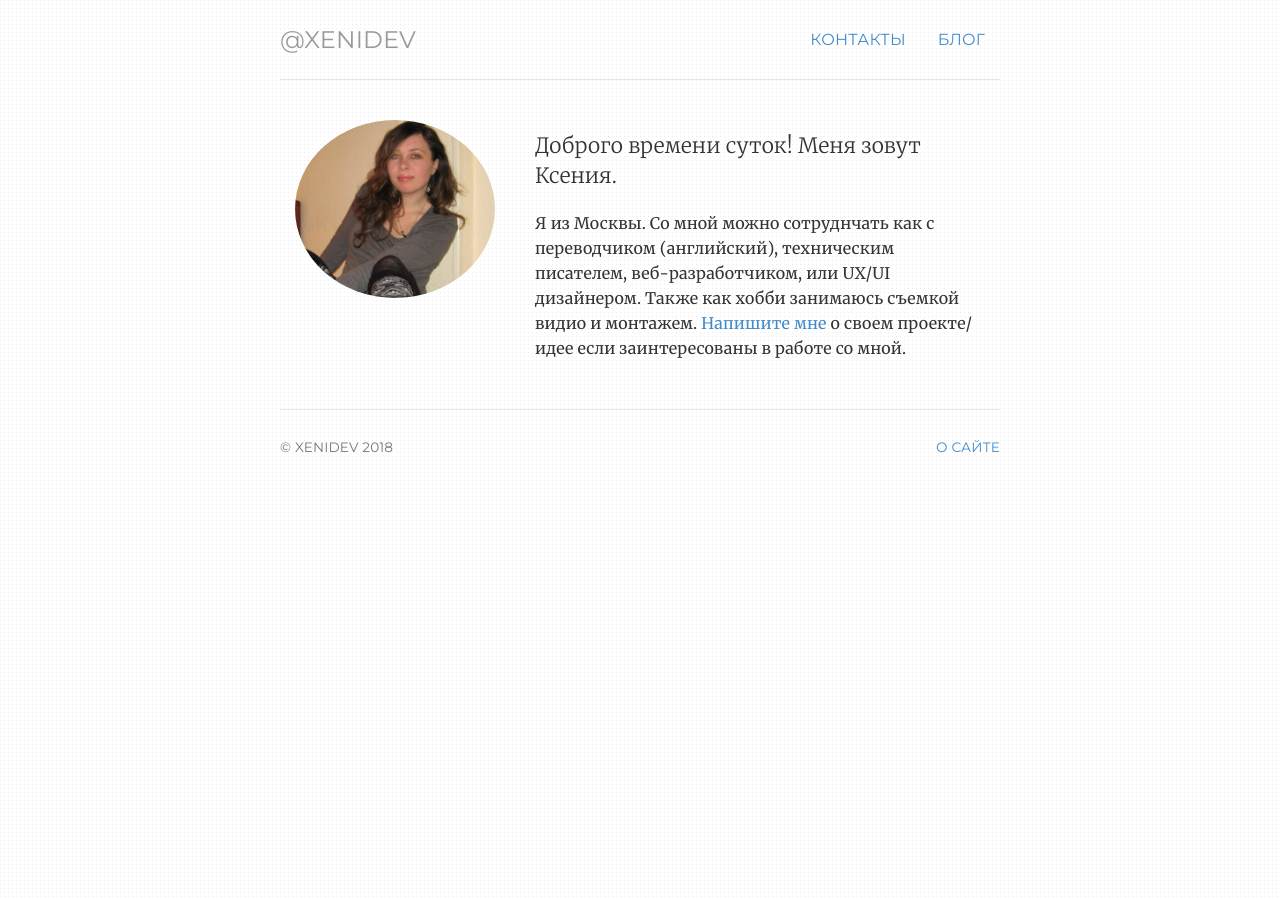
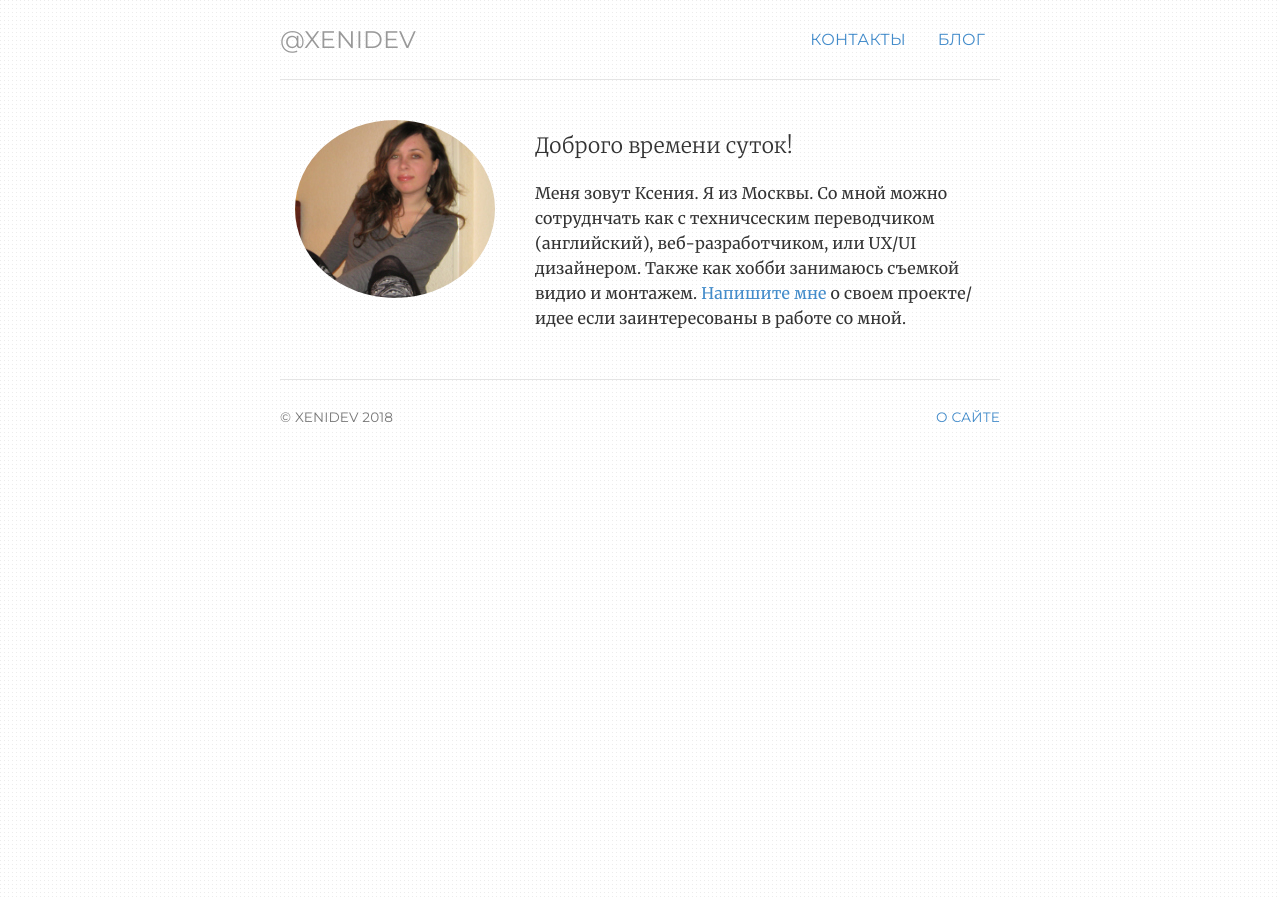
Before and after one commit to ValeraS/xenidev.github.io, a Jekyll site: the page built from index.html, in a window 1280 px wide. Built offline with Jekyll 4.4.1, drawn with Linux system fonts in a browser that asks for light colours.

Commit message:
Update index.html

```diff
--- a/index.html
+++ b/index.html
@@ -11,11 +11,11 @@ contact: passive
     <img class="img-circle avatar" alt="Ksenia Proкоfieva" src="img/700.jpg">
   </div>
   <div itemscope itemtype="http://data-vocabulary.org/Person" class="col-sm-8">
-    <p class="lead">Доброго времени суток! Меня зовут <span itemprop="name">Ксения.</span></p>
+    <p class="lead">Доброго времени суток! </p>
 
 
-    <p>Я из Москвы. Со мной можно сотруднчать как с <span itemprop="title">
-		 переводчиком (английский), техническим писателем,  веб-разработчиком, или  UX/UI дизайнером.
+    <p>Меня зовут Ксения. Я из Москвы. Со мной можно сотруднчать как с техничсеским
+		 переводчиком (английский), веб-разработчиком, или  UX/UI дизайнером.
 </span> Также как хобби занимаюсь съемкой видио и монтажем.
 
       <a href="contact">Напишите мне</a> о своем проекте/идее если заинтересованы в работе со мной.</p>
```
